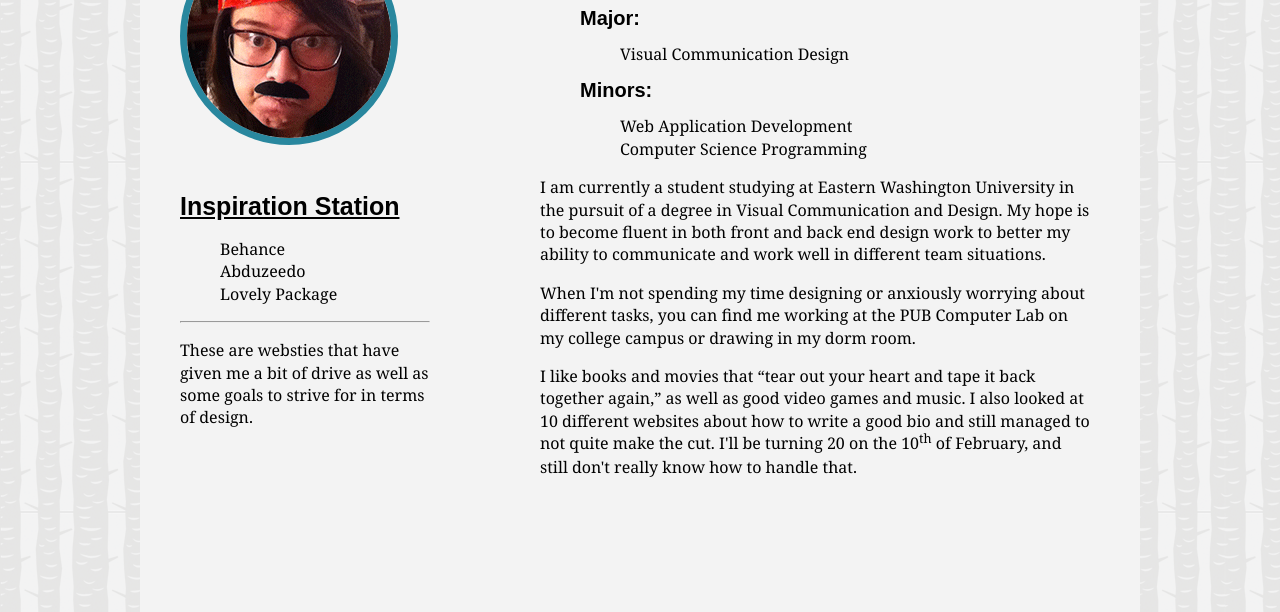
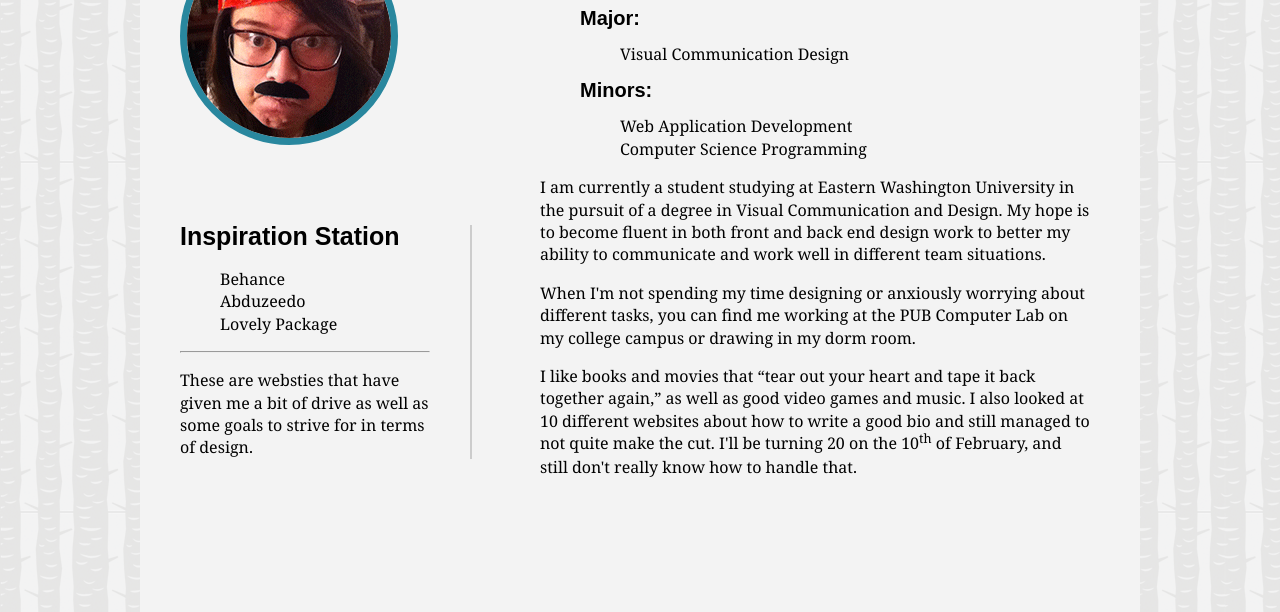
Before and after one commit to mfrantilla/p1-bio, a plain HTML site: page index.html in a window 1280 px wide. Shown: the part 188-800 px from the top of the page. Drawn offline with nearby package versions, Linux system fonts and the light colour scheme; a web font is replaced by a local one.

Commit message:
version10
Finishing changed layout....

```diff
--- a/css/styles.css
+++ b/css/styles.css
@@ -10,7 +10,6 @@ h1, h2, h3 {
 
 h2 {
 	font-size: 25px;
-	text-decoration: underline;
 }
 
 h3 {
@@ -94,11 +93,12 @@ a:active {
 
 .inspiration {
 	position: relative;
-	top: -580px;
+	top: -550px;
 	margin-left: 40px;
 	width: 250px;
 	line-height:1.4em;
-	border-right:
+	border-right: 2px solid #ccc ;
+	padding-right: 40px;
 }
 
 /*.inspiration {
--- a/index.html
+++ b/index.html
@@ -28,7 +28,7 @@
 
 	<div class="topbox">
 
-		<span> <img src="img/face.png"></span>
+		<span class="border"> <img src="img/face.png"></span>
 
 		<div class="info">
 				<h1>Michelle Frantilla</h1>
```
